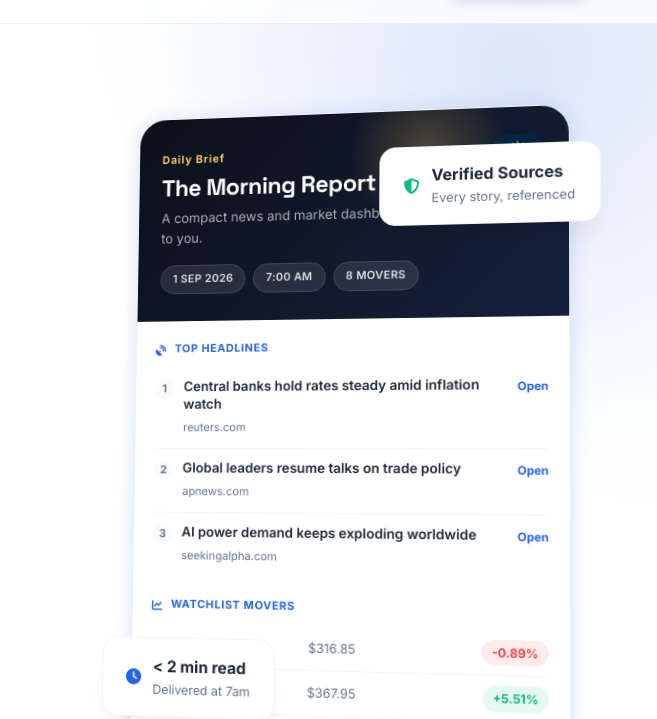
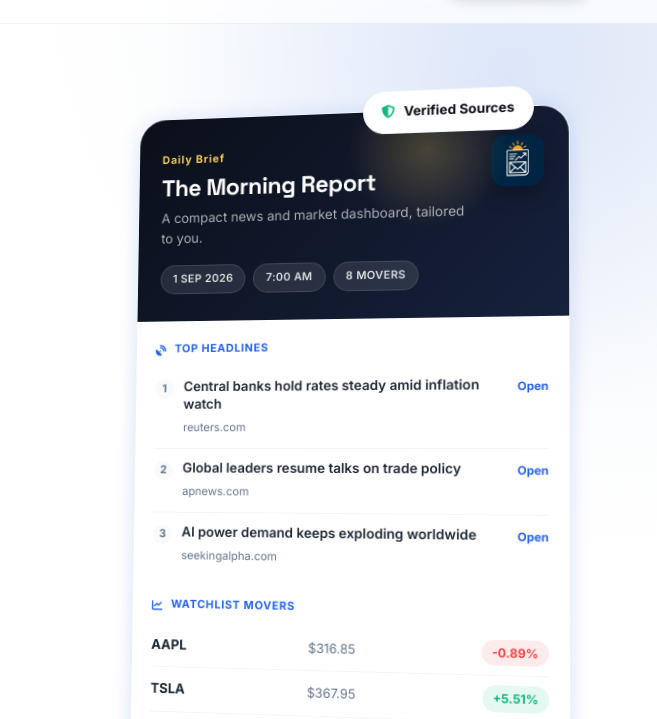
Before and after one commit to AaranNihalani/MorningReportSupport, a plain HTML site: page index.html in a window 1280 px wide. Shown: the part 73-792 px from the top of the page, 623-1280 px from the left. Drawn offline with Linux system fonts and the light colour scheme.

Commit message:
refactor: simplify floating card markup and update their styling
remove unnecessary wrapper divs from floating card HTML
move inline text styling to float-card CSS class
adjust padding, border radius, gap and floating card positions

```diff
--- a/index.html
+++ b/index.html
@@ -134,18 +134,12 @@
                         <!-- Floating Cards for Effect -->
                         <div class="float-card float-1">
                             <i class="fas fa-shield-halved" style="color: var(--success);"></i>
-                            <div>
-                                <strong>Verified Sources</strong>
-                                <span style="color: var(--text-muted); font-size: 0.8rem; display: block;">Every story, referenced</span>
-                            </div>
+                            <strong>Verified Sources</strong>
                         </div>
 
                         <div class="float-card float-2">
                             <i class="fas fa-clock" style="color: var(--accent);"></i>
-                            <div>
-                                <strong>&lt; 2 min read</strong>
-                                <span style="color: var(--text-muted); font-size: 0.8rem; display: block;">Delivered at 7am</span>
-                            </div>
+                            <strong>&lt; 2 min read</strong>
                         </div>
                     </div>
                 </div>
--- a/style.css
+++ b/style.css
@@ -488,19 +488,23 @@ section {
 .float-card {
     position: absolute;
     background: white;
-    padding: 16px 24px;
-    border-radius: 16px;
+    padding: 10px 18px;
+    border-radius: 50px;
     box-shadow: var(--shadow-lg);
     display: flex;
     align-items: center;
-    gap: 12px;
+    gap: 9px;
+    white-space: nowrap;
+    font-size: 0.85rem;
+    font-weight: 600;
+    color: var(--primary);
     animation: float 6s ease-in-out infinite;
     border: 1px solid #F1F5F9;
     z-index: 2;
 }
 
-.float-1 { top: 6%; right: -30px; animation-delay: 0s; }
-.float-2 { bottom: 8%; left: -30px; animation-delay: 2s; }
+.float-1 { top: -18px; right: 8%; animation-delay: 0s; }
+.float-2 { bottom: -18px; left: 8%; animation-delay: 2s; }
 
 @keyframes float {
     0%, 100% { transform: translateY(0); }
```
